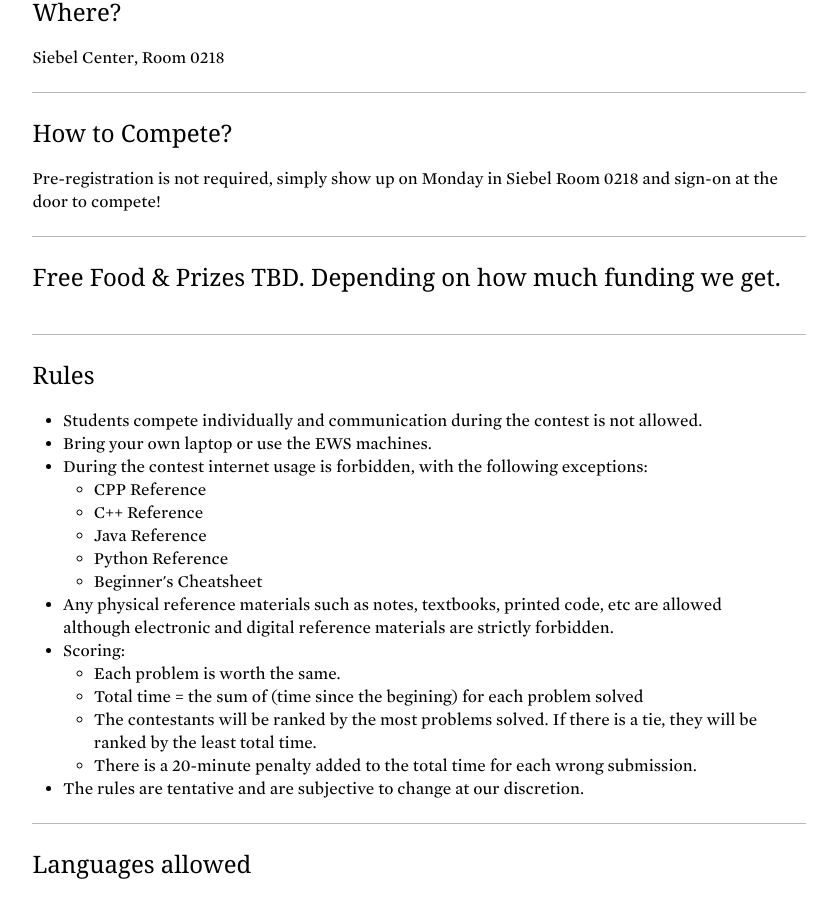
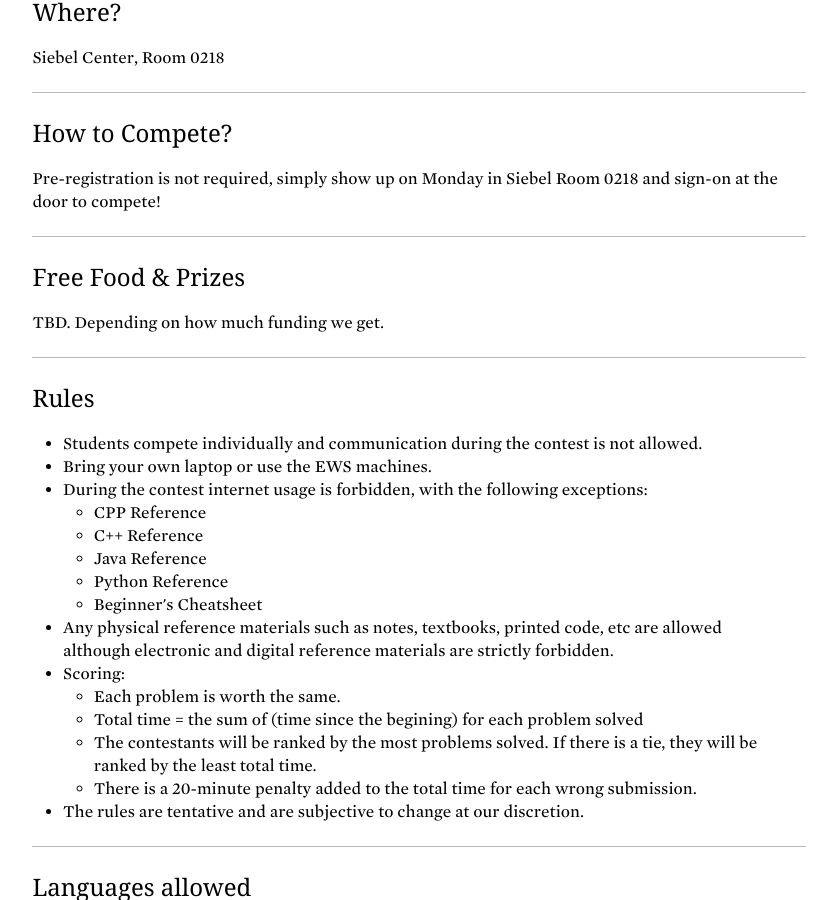
Before and after one commit to acm-uiuc/icpc-website, a Jekyll site: the page built from ipl.html, in a window 1280 px wide and 900 px high, scrolled down 863 px. Shown: the whole window, without its empty margins (221-1058 px from the left). Built offline with Jekyll 4.4.1, drawn with Linux system fonts in a browser that asks for light colours; nearby versions of some CDN libraries; some web fonts are replaced; Markdown is read by kramdown in place of the engine named in the settings.

Commit message:
[ipl] fix format

```diff
--- a/ipl.html
+++ b/ipl.html
@@ -69,8 +69,8 @@ title: Illinois Programming League
 -->
 
 <div class="item">
-    <h2 class="title">Free Food & Prizes</hr>
-        TBD. Depending on how much funding we get.
+    <h2 class="title">Free Food & Prizes</h2>
+    TBD. Depending on how much funding we get.
 </div>
 
 <!--
```
